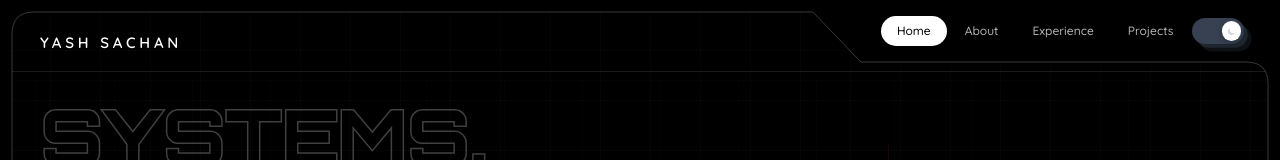
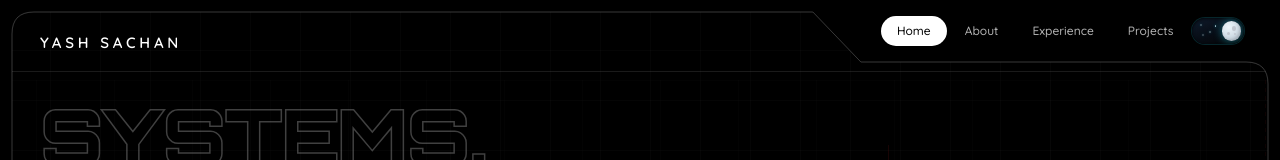
Before and after one commit to CyberlordYash/portfolio-modern, a Next.js app: page / in a window 1280 px wide. Shown: the top 160 px of the page. Built offline with nearby package versions, Linux system fonts and the light colour scheme.

Commit message:
improved metadata

```diff
--- a/app/layout.tsx
+++ b/app/layout.tsx
@@ -50,9 +50,10 @@ export const metadata: Metadata = {
     "Zanskar Research",
     "Java Spring Boot",
   ],
-  authors: [{ name: "Yash Sachan", url: "https://yashsachan.in" }],
+  authors: [{ name: "Yash Sachan", url: "https://yashsachan.com" }],
   creator: "Yash Sachan",
-  metadataBase: new URL("https://yashsachan.in"),
+  metadataBase: new URL("https://yashsachan.com"),
+
   alternates: {
     canonical: "/",
   },
@@ -61,14 +62,6 @@ export const metadata: Metadata = {
     description: "Specializing in Golang, HFT, and Low-Latency Infrastructure.",
     url: "https://yashsachan.com",
     siteName: "Yash Sachan Portfolio",
-    images: [
-      {
-        url: "/og-image.png",
-        width: 1200,
-        height: 630,
-        alt: "Yash Sachan - Systems Engineer Portfolio",
-      },
-    ],
     locale: "en_US",
     type: "website",
   },
@@ -76,7 +69,6 @@ export const metadata: Metadata = {
     card: "summary_large_image",
     title: "Yash Sachan | Software Engineer",
     description: "Backend Developer specializing in Golang and HFT Systems.",
-    images: ["/og-image.png"],
   },
   robots: {
     index: true,
@@ -119,7 +111,7 @@ export default function RootLayout({
                 "@context": "https://schema.org",
                 "@type": "Person",
                 name: "Yash Sachan",
-                url: "https://yashsachan.in",
+                url: "https://yashsachan.com",
                 jobTitle: "Software Engineer",
                 worksFor: {
                   "@type": "Organization",
--- /dev/null
+++ b/app/opengraph-image.tsx
@@ -0,0 +1,43 @@
+import { ImageResponse } from "next/og";
+
+export const runtime = "edge";
+export const alt = "Yash Sachan - Software Engineer";
+export const size = { width: 1200, height: 630 };
+export const contentType = "image/png";
+
+export default async function Image() {
+  return new ImageResponse(
+    (
+      <div
+        style={{
+          background: "#0a0a0a",
+          width: "100%",
+          height: "100%",
+          display: "flex",
+          alignItems: "center",
+          justifyContent: "center",
+          fontFamily: "sans-serif",
+          padding: "60px",
+          gap: "60px",
+        }}
+      >
+        <div style={{ display: "flex", flexDirection: "column", gap: "16px", maxWidth: "900px" }}>
+          <div style={{ fontSize: 52, fontWeight: 700, color: "#ffffff", lineHeight: 1.1 }}>
+            Yash Sachan
+          </div>
+          <div style={{ fontSize: 24, color: "#a78bfa", fontWeight: 500 }}>
+            Software Engineer · Backend & Systems
+          </div>
+          <div style={{ fontSize: 20, color: "#9ca3af", lineHeight: 1.6 }}>
+            Building high-performance backend systems, low-latency HFT infrastructure,
+            and scalable distributed services with Golang and Java at Zanskar Research.
+          </div>
+          <div style={{ fontSize: 16, color: "#6d28d9", marginTop: "8px" }}>
+            yashsachan.com
+          </div>
+        </div>
+      </div>
+    ),
+    { ...size }
+  );
+}
--- a/components/ui/ThemeToggle.tsx
+++ b/components/ui/ThemeToggle.tsx
@@ -1,7 +1,6 @@
 "use client";
 import { useState, useEffect, CSSProperties } from "react";
 import { motion, AnimatePresence } from "framer-motion";
-import { HiSun, HiMoon } from "react-icons/hi";
 
 export function ThemeToggle({ inline = false }: { inline?: boolean }) {
   const [isDark, setIsDark] = useState(true);
@@ -34,126 +33,109 @@ export function ThemeToggle({ inline = false }: { inline?: boolean }) {
 
   if (!mounted) return null;
 
-  /* ── Inline (nav pill) — compact sliding toggle ── */
-  if (inline) {
-    const fs = 15; // base font-size px
-    const pillStyle: CSSProperties = {
-      fontSize: `${fs}px`,
-      position: "relative",
-      display: "inline-flex",
-      alignItems: "center",
-      width: "3.5em",
-      height: "1.7em",
-      borderRadius: "3em",
-      flexShrink: 0,
-      cursor: "pointer",
-      border: "none",
-      outline: "none",
-      backgroundColor: isDark ? "#374151" : "#9ca3af",
-      boxShadow: isDark
-        ? "rgba(55,65,81,0.45) 0.25em 0.25em, rgba(55,65,81,0.25) 0.5em 0.5em"
-        : "rgba(156,163,175,0.45) -0.25em 0.25em, rgba(156,163,175,0.25) -0.5em 0.5em",
-      transition: "background-color 0.45s cubic-bezier(0.68,-0.55,0.265,1.55), box-shadow 0.45s",
-    };
+  /* size config (em-based so both variants share one render) */
+  const cfg = inline
+    ? { fs: 15, w: "3.5em", h: "1.7em", knob: "1.3em", xOn: "2em", xOff: "0.2em", fixed: false }
+    : { fs: 17, w: "7.65em", h: "3.53em", knob: "2.94em", xOn: "4.41em", xOff: "0.3em", fixed: true };
 
-    return (
-      <motion.button
-        onClick={toggle}
-        whileTap={{ scale: 0.94 }}
-        style={pillStyle}
-        aria-label={isDark ? "Switch to light mode" : "Switch to dark mode"}
-      >
-        <motion.div
-          animate={{ x: isDark ? "2em" : "0.2em" }}
-          transition={{ type: "spring", stiffness: 380, damping: 30 }}
-          style={{
-            position: "absolute",
-            width: "1.3em",
-            height: "1.3em",
-            backgroundColor: "white",
-            borderRadius: "50%",
-            display: "flex",
-            alignItems: "center",
-            justifyContent: "center",
-            boxShadow: "0 2px 6px rgba(0,0,0,0.28)",
-          }}
-        >
-          <AnimatePresence mode="wait">
-            <motion.div
-              key={isDark ? "moon" : "sun"}
-              initial={{ scale: 0.3, opacity: 0, rotate: -60 }}
-              animate={{ scale: 1, opacity: 1, rotate: 0 }}
-              exit={{ scale: 0.3, opacity: 0, rotate: 60 }}
-              transition={{ duration: 0.15 }}
-              style={{ color: isDark ? "#d1d5db" : "#6b7280", lineHeight: 0, fontSize: "9px" }}
-            >
-              {isDark ? <HiMoon /> : <HiSun />}
-            </motion.div>
-          </AnimatePresence>
-        </motion.div>
-      </motion.button>
-    );
-  }
+  /* a few stars (em coords inside the track) */
+  const stars = [
+    { t: "0.35em", l: "0.55em", s: "0.16em", d: "0s" },
+    { t: "0.85em", l: "1.15em", s: "0.12em", d: "0.6s" },
+    { t: "0.45em", l: "1.55em", s: "0.1em", d: "1.1s" },
+    { t: "1.05em", l: "0.7em", s: "0.1em", d: "0.3s" },
+  ];
 
-  /* ── Floating (other pages) — full-size sliding toggle ── */
-  const fs = 17;
-  const pillStyle: CSSProperties = {
-    fontSize: `${fs}px`,
-    position: "fixed",
-    bottom: "1.25rem",
-    right: "1.25rem",
-    zIndex: 5000,
+  const trackStyle: CSSProperties = {
+    fontSize: `${cfg.fs}px`,
+    position: cfg.fixed ? "fixed" : "relative",
+    ...(cfg.fixed ? { bottom: "1.25rem", right: "1.25rem", zIndex: 5000 } : {}),
     display: "inline-flex",
     alignItems: "center",
-    width: "7.65em",
-    height: "3.53em",
+    width: cfg.w,
+    height: cfg.h,
     borderRadius: "3em",
+    flexShrink: 0,
     cursor: "pointer",
     border: "none",
     outline: "none",
-    backgroundColor: isDark ? "#374151" : "#9ca3af",
+    padding: 0,
+    overflow: "hidden",
+    background: isDark
+      ? "linear-gradient(160deg,#0e1a2b 0%,#070c14 55%,#040404 100%)"
+      : "linear-gradient(160deg,#bfe0f5 0%,#7bb6e6 100%)",
     boxShadow: isDark
-      ? "rgba(55,65,81,0.4) 0.3em 0.3em, rgba(55,65,81,0.3) 0.6em 0.6em, rgba(55,65,81,0.2) 0.9em 0.9em, rgba(55,65,81,0.1) 1.2em 1.2em"
-      : "rgba(156,163,175,0.4) -0.3em 0.3em, rgba(156,163,175,0.3) -0.6em 0.6em, rgba(156,163,175,0.2) -0.9em 0.9em, rgba(156,163,175,0.1) -1.2em 1.2em",
-    transition: "background-color 0.5s cubic-bezier(0.68,-0.55,0.265,1.55), box-shadow 0.5s cubic-bezier(0.68,-0.55,0.265,1.55)",
+      ? "inset 0 1px 3px rgba(0,0,0,0.7), 0 0 0 1px rgba(34,211,238,0.18)"
+      : "inset 0 1px 3px rgba(0,0,0,0.18), 0 0 0 1px rgba(255,255,255,0.4)",
+    transition: "background 0.6s ease, box-shadow 0.6s ease",
   };
 
   return (
     <motion.button
       onClick={toggle}
-      whileTap={{ scale: 0.96 }}
-      style={pillStyle}
+      whileTap={{ scale: 0.95 }}
+      style={trackStyle}
       aria-label={isDark ? "Switch to light mode" : "Switch to dark mode"}
     >
+      <style>{`@keyframes tt-twinkle{0%,100%{opacity:.25}50%{opacity:.95}}`}</style>
+
+      {/* stars (night) */}
+      {stars.map((st, i) => (
+        <span key={i} style={{
+          position: "absolute", top: st.t, left: st.l, width: st.s, height: st.s,
+          borderRadius: "50%", background: "#d6f7ff",
+          boxShadow: "0 0 0.18em rgba(34,211,238,0.9)",
+          opacity: isDark ? 1 : 0,
+          animation: `tt-twinkle 2.6s ease-in-out ${st.d} infinite`,
+          transition: "opacity 0.5s ease",
+        }} />
+      ))}
+
+      {/* clouds (day) */}
+      <span style={{
+        position: "absolute", bottom: "0.18em", left: "0.45em",
+        width: "1.1em", height: "0.45em", borderRadius: "1em",
+        background: "rgba(255,255,255,0.85)", filter: "blur(0.02em)",
+        opacity: isDark ? 0 : 1, transition: "opacity 0.5s ease",
+      }} />
+      <span style={{
+        position: "absolute", top: "0.3em", left: "0.95em",
+        width: "0.7em", height: "0.32em", borderRadius: "1em",
+        background: "rgba(255,255,255,0.7)",
+        opacity: isDark ? 0 : 1, transition: "opacity 0.5s ease",
+      }} />
+
+      {/* knob: sun ⇄ moon */}
       <motion.div
-        animate={{ x: isDark ? "4.41em" : "0.3em" }}
-        transition={{ type: "spring", stiffness: 280, damping: 26 }}
+        animate={{ x: isDark ? cfg.xOn : cfg.xOff }}
+        transition={{ type: "spring", stiffness: 320, damping: 26 }}
         style={{
           position: "absolute",
-          width: "2.94em",
-          height: "2.94em",
-          backgroundColor: "white",
+          width: cfg.knob,
+          height: cfg.knob,
           borderRadius: "50%",
-          display: "flex",
-          alignItems: "center",
-          justifyContent: "center",
-          boxShadow: "0 5px 15px rgba(0,0,0,0.3)",
+          background: isDark
+            ? "radial-gradient(circle at 35% 30%, #eef6fb 0%, #cdd9e3 60%, #aebccb 100%)"
+            : "radial-gradient(circle at 35% 30%, #fff3b0 0%, #fcd34d 45%, #f59e0b 100%)",
+          boxShadow: isDark
+            ? "0 0 0.6em 0.04em rgba(34,211,238,0.45), inset -0.12em -0.12em 0.2em rgba(0,0,0,0.14)"
+            : "0 0 0.7em 0.12em rgba(252,211,77,0.9), 0 0 0.25em rgba(245,158,11,0.7)",
+          transition: "background 0.5s ease, box-shadow 0.5s ease",
         }}
       >
-        <AnimatePresence mode="wait">
-          <motion.div
-            key={isDark ? "moon" : "sun"}
-            initial={{ scale: 0.3, opacity: 0, rotate: -90 }}
-            animate={{ scale: 1, opacity: 1, rotate: 0 }}
-            exit={{ scale: 0.3, opacity: 0, rotate: 90 }}
-            transition={{ duration: 0.18, ease: "easeOut" }}
-            style={{ color: isDark ? "#d1d5db" : "#6b7280", lineHeight: 0 }}
-          >
-            {isDark
-              ? <HiMoon style={{ width: "1.2em", height: "1.2em" }} />
-              : <HiSun style={{ width: "1.2em", height: "1.2em" }} />
-            }
-          </motion.div>
+        <AnimatePresence>
+          {isDark && (
+            <motion.div
+              initial={{ opacity: 0 }} animate={{ opacity: 1 }} exit={{ opacity: 0 }}
+              transition={{ duration: 0.3 }}
+              style={{ position: "absolute", inset: 0 }}
+            >
+              {/* moon craters */}
+              <span style={{ position: "absolute", top: "26%", left: "52%", width: "22%", height: "22%", borderRadius: "50%", background: "#c2c7d0" }} />
+              <span style={{ position: "absolute", top: "55%", left: "28%", width: "16%", height: "16%", borderRadius: "50%", background: "#c2c7d0" }} />
+              <span style={{ position: "absolute", top: "60%", left: "62%", width: "13%", height: "13%", borderRadius: "50%", background: "#c2c7d0" }} />
+            </motion.div>
+          )}
         </AnimatePresence>
       </motion.div>
     </motion.button>
```
